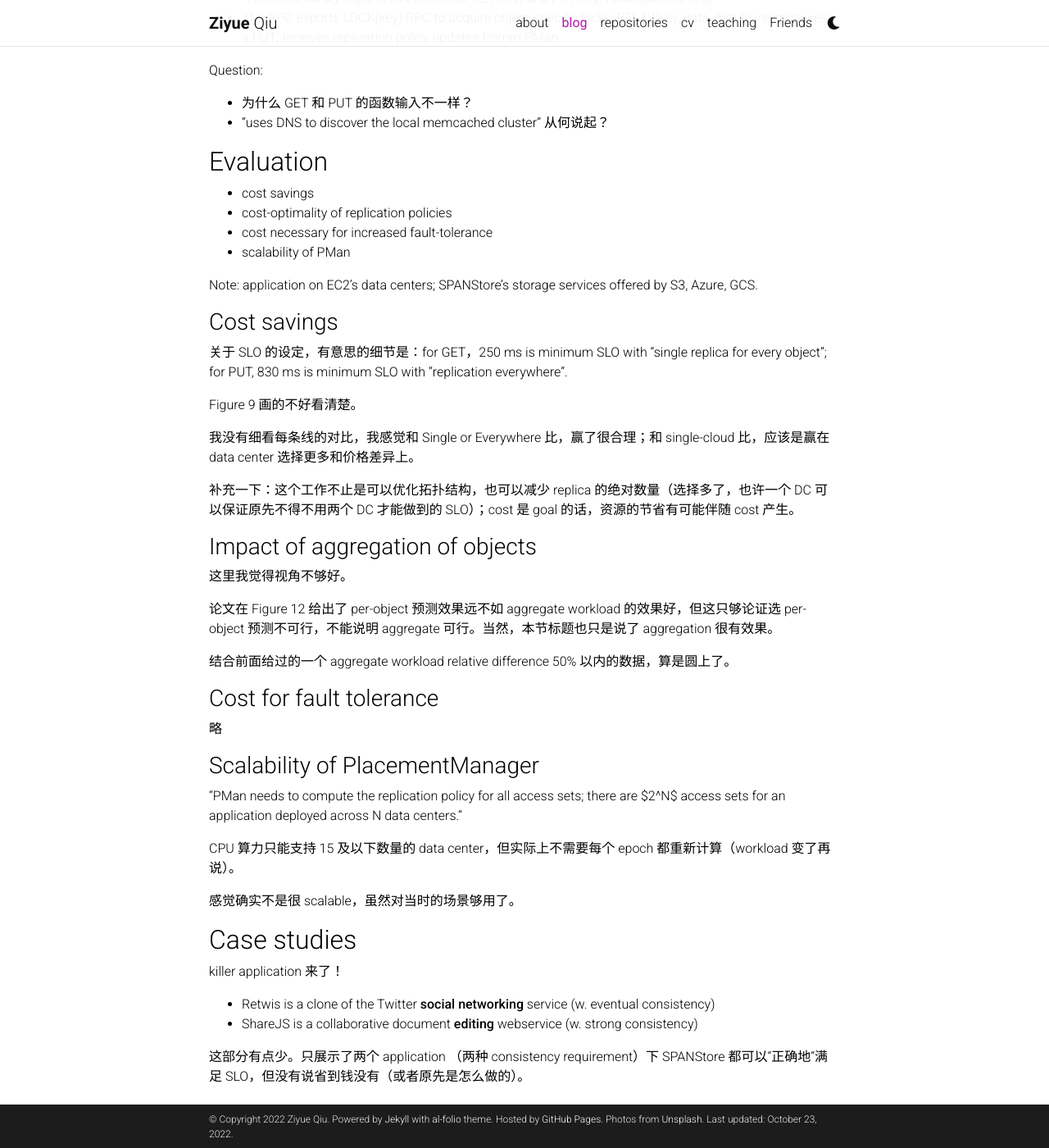
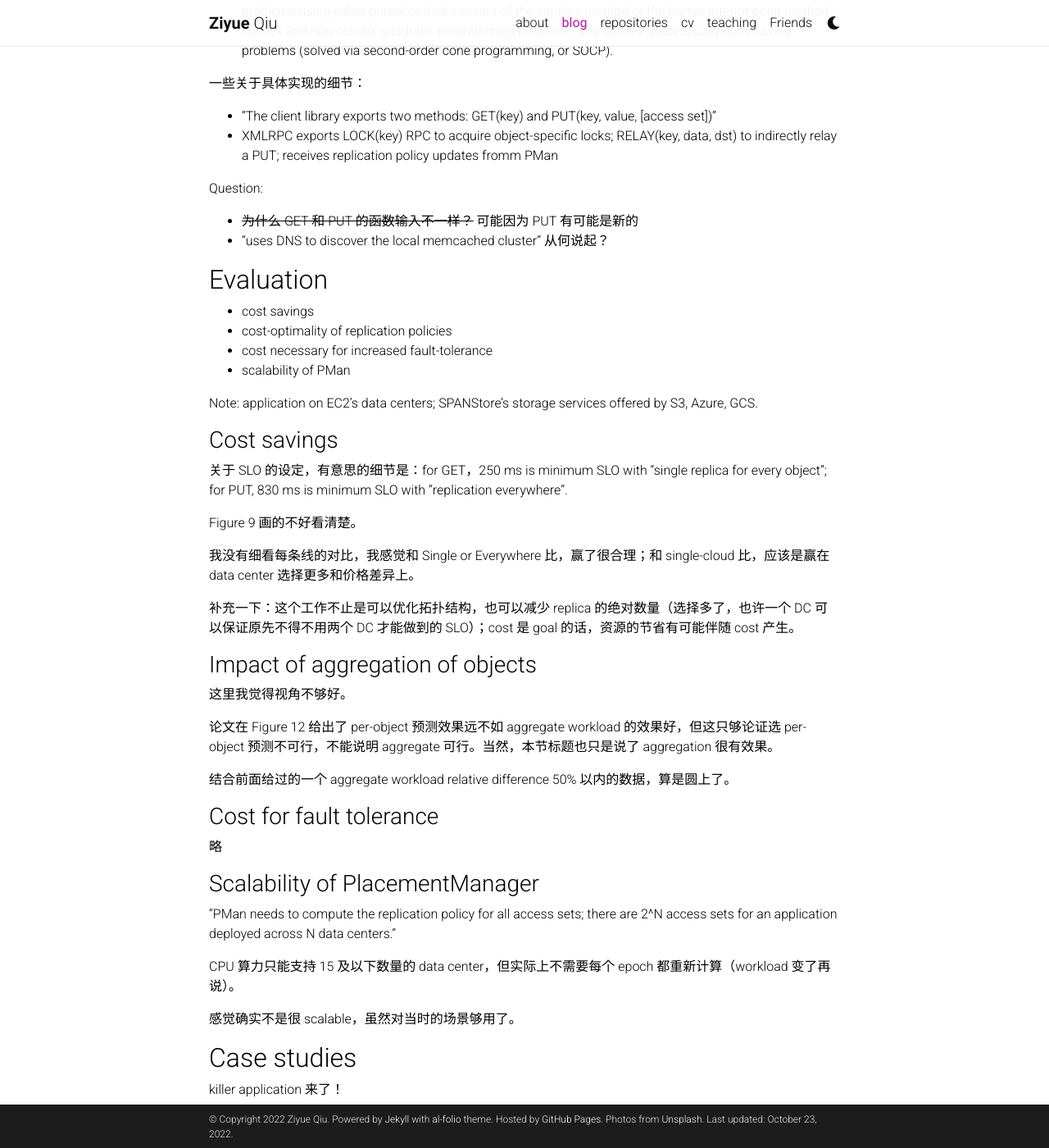
Before and after one commit to ziyueqiu/ziyueqiu.github.io, a Jekyll site: the page built from _posts/2022-10-15-SPANStore (SOSP 13).md, in a window 1280 px wide and 1400 px high, scrolled down 6605 px. Shown: the whole window at 82% size. Built offline with Jekyll 4.4.1, drawn with Linux system fonts in a browser that asks for light colours; full-size pictures stand in for the smaller copies a plugin makes; comment, search, counter and statistics services are not loaded; a style sheet for code colours, icons or effects is not loaded; some of the changed text lies outside the part shown.

Commit message:
add friend and fix SPANStore

```diff
--- a/_posts/2022-10-15-SPANStore (SOSP 13).md
+++ b/_posts/2022-10-15-SPANStore (SOSP 13).md
@@ -154,6 +156,10 @@
 - 对于 eventual consistency，PUT 只需要同步到某一个 replica，之后都异步做即可；
 - 有时候多几跳（relay via other data centers）反而比直接传输能节省 networking cost。
 
+Question:
+
+- Assume PUT 可以多几跳，但是 GET 是直接从 replica 获得，为什么不考虑 relay 呢？有意思的 Related work: [Skyplane: Optimizing Transfer Cost and Throughput Using Cloud-Aware Overlays](https://arxiv.org/pdf/2210.07259.pdf)
+
 ### Strong consistency
 
 rely on quorum consistency
@@ -211,7 +217,7 @@
 
 Question:
 
-- 为什么 GET 和 PUT 的函数输入不一样？
+- ~~为什么 GET 和 PUT 的函数输入不一样？~~ 可能因为 PUT 有可能是新的
 - "uses DNS to discover the local memcached cluster" 从何说起？
 
 ## Evaluation
@@ -247,7 +253,7 @@
 
 ### Scalability of PlacementManager
 
-"PMan needs to compute the replication policy for all access sets; there are $2^N$ access sets for an application deployed across N data centers."
+"PMan needs to compute the replication policy for all access sets; there are 2^N access sets for an application deployed across N data centers."
 
 CPU 算力只能支持 15 及以下数量的 data center，但实际上不需要每个 epoch 都重新计算（workload 变了再说）。
 
```
Also changed, not shown: other parts of _posts/2022-10-15-SPANStore (SOSP 13).md (+2 -0 lines), _pages/Friends.md (+2 -0 lines).
